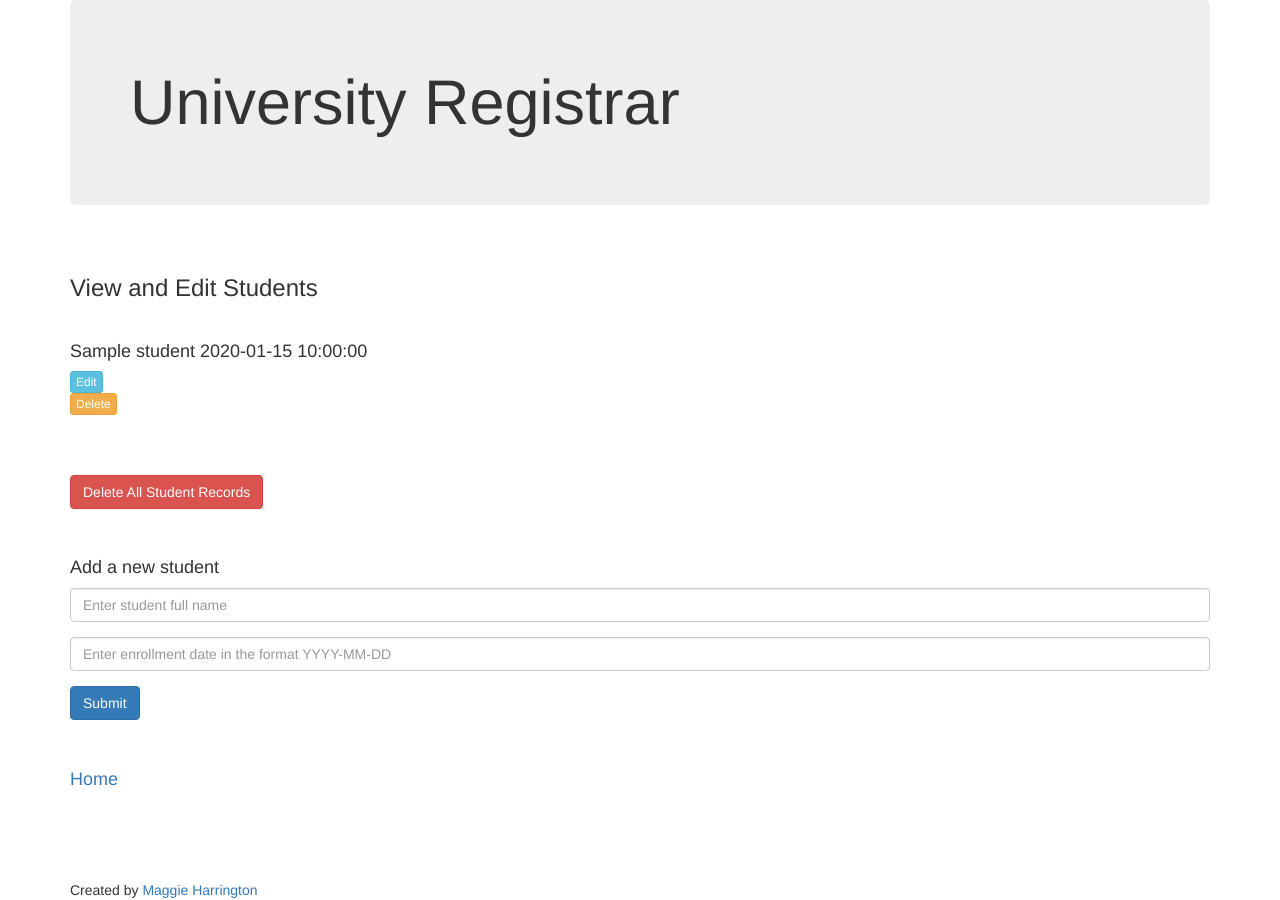
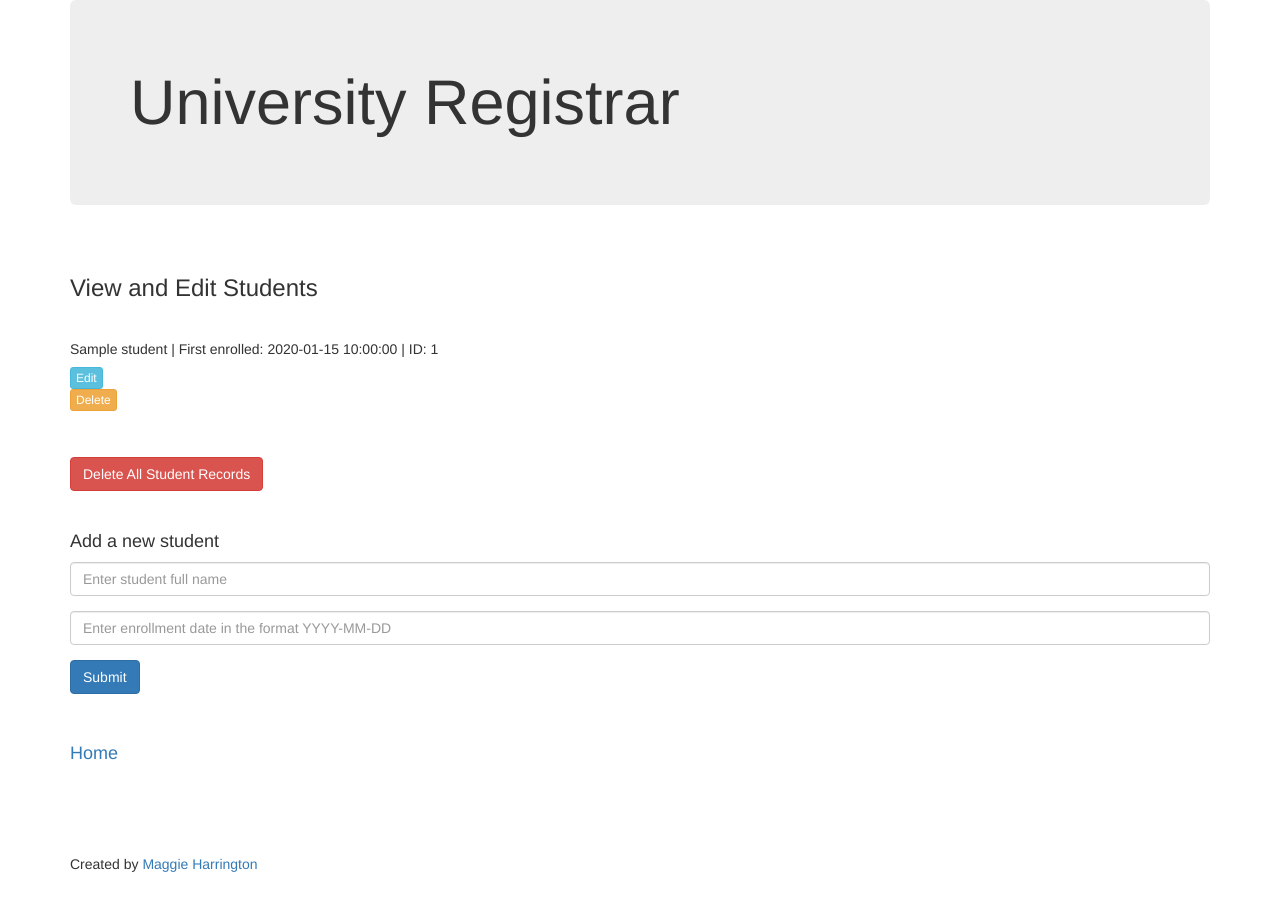
Before and after one commit to maggie-harrington/university-registrar, a PHP site: template views/students.html.twig in a window 1280 px wide. After the commit the page ends 872 px from the top, so only its background shows below. Run offline with PHP 8.4, Linux system fonts and the light colour scheme; the template is opened without the code that fills it: most values are stand-ins (such as "Sample title", 1, 10 or a date in 2020); some libraries are stand-ins or nearby versions.

Commit message:
add minor changes to html pages

```diff
--- a/views/courses.html.twig
+++ b/views/courses.html.twig
@@ -16,8 +16,8 @@
             {% if courses is not empty %}
                 <h4>Click the course to view enrolled students</h4><br>
                 {% for course in courses %}
-                    <h4><a href='/courses/{{ course.getId }}/view_students'>
-                        {{ course.getCourseName }}: {{ course.getCourseNumber }}</a><h4>
+                    <h5><a href='/courses/{{ course.getId }}/view_students'>
+                        {{ course.getCourseName }}: {{ course.getCourseNumber }}</a><h5>
 
                     <form action='/courses/{{ course.getId }}/edit' method='get'>
                         <button type='submit' class='btn btn-xs btn-info'>Edit</button>
--- a/views/enroll_students.html.twig
+++ b/views/enroll_students.html.twig
@@ -14,7 +14,7 @@
             <h3>Students enrolled in {{ course.getCourseName }}: {{ course.getCourseNumber}}<h3><br>
 
                 {% for student in enrolled_students %}
-                    <h5>{{ student.getName }} First enrolled: {{ student.getEnrollmentDate }} ID: {{ student.getId }}<h5>
+                    <h5>{{ student.getName }} | First enrolled: {{ student.getEnrollmentDate }} | ID: {{ student.getId }}<h5>
                 {% endfor %}
                 <br><br>
 
--- a/views/student_edit.html.twig
+++ b/views/student_edit.html.twig
@@ -11,7 +11,7 @@
                 <h1>University Registrar<h1>
             </div><br>
 
-            <h4>Edit record for {{ student.getName }}, enrolled {{ student.getEnrollmentDate }}</h4><br>
+            <h4>Edit record for {{ student.getName }} | First enrolled: {{ student.getEnrollmentDate }} | ID: {{ student.getId }}</h4><br>
 
             <form action='/students/{{ student.getId }}/submit_edit' method='post'>
                 <div class='form-group'>
--- a/views/students.html.twig
+++ b/views/students.html.twig
@@ -15,7 +15,7 @@
 
             {% if students is not empty %}
                 {% for student in students %}
-                    <h4>{{ student.getName }} {{ student.getEnrollmentDate }}<h4>
+                    <h5>{{ student.getName }} | First enrolled: {{ student.getEnrollmentDate }} | ID: {{ student.getId }}<h5>
 
                     <form action='/students/{{ student.getId }}/edit' method='get'>
                         <button type='submit' class='btn btn-xs btn-info'>Edit</button>
```
